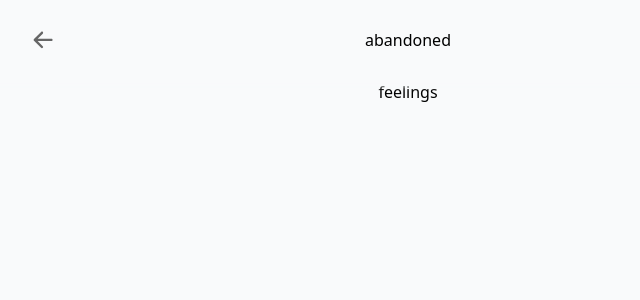
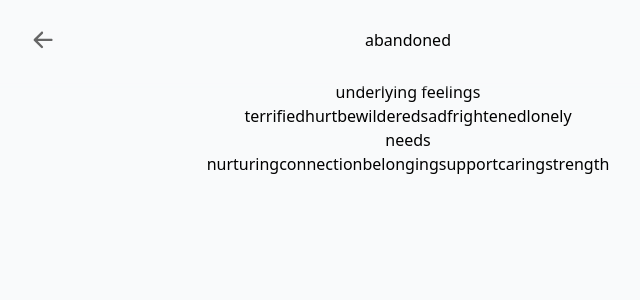
Before and after one commit to josephrmartinez/selfempathyapp, a React (Vite) app: page /feelings/abandoned in a window 1280 px wide. Shown: the top 300 px of the page, without its empty margins (232-872 px from the left). Built offline with nearby package versions, Linux system fonts and the light colour scheme.

Commit message:
Conditional data rendering page two

```diff
--- a/src/App.css
+++ b/src/App.css
@@ -53,6 +53,7 @@ html{
   position: relative;
   top: 80px;
   display: flex;
+  flex-direction: column;
   justify-content: center;
   background-color: rgb(249 250 251);
 }
--- a/src/components/DivColumn.jsx
+++ b/src/components/DivColumn.jsx
@@ -18,7 +18,7 @@ export default function DivColumn({ wordList, searchText, divClass }) {
   });
 
   return (
-    <div className='listContainer'>
+    <div className='flex flex-col items-center'>
       {divs}
     </div>
   )
--- a/src/components/EmpathyPage.jsx
+++ b/src/components/EmpathyPage.jsx
@@ -8,15 +8,16 @@ import { feelingsList } from '../assets/feelingsList'
 import { complaintsList } from '../assets/complaintsList'
 import DivColumn from '../components/DivColumn'
 
+import complaints from '../assets/complaints'
+import feelings from '../assets/feelings'
+
+
 
 export function loader() {
     return "the data goes here"
 }
 
 export default function EmpathyPage(props) {
-// props.word
-// props.divClass
-
     // let location = useLocation()
     // console.log(location)
 
@@ -26,6 +27,13 @@ export default function EmpathyPage(props) {
     const params = useParams()
     console.log(params)
 
+    const content =
+        params.section == "feelings" ? feelings[params.word] :  complaints[params.word]
+
+    const initialFeelings = content.initialFeelings
+    const underlyingFeelings = content.underlyingFeelings
+    const needs = content.needs
+
     return (
     <div>
       <div className='header'>
@@ -34,7 +42,14 @@ export default function EmpathyPage(props) {
         <div>        </div>
       </div>
       <div className='container'>
-        <div>{params.section}</div>
+                {initialFeelings && <>
+                    <div>initial feelings</div>
+                    <div>{initialFeelings}</div>
+                </>}
+                <div>underlying feelings</div>
+                <div>{underlyingFeelings}</div>
+                <div>needs</div>
+                <div>{needs}</div>
       </div>
 
     </div>
```
Also changed, not shown: src/todo.txt.
